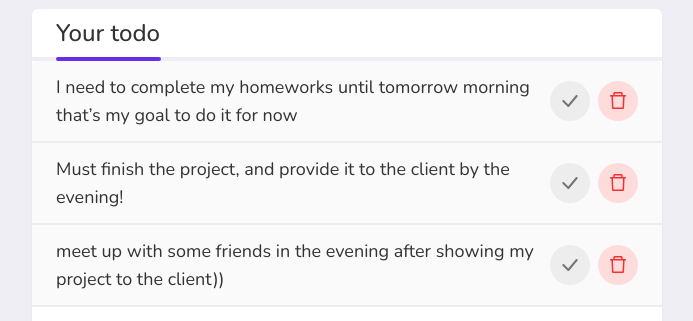
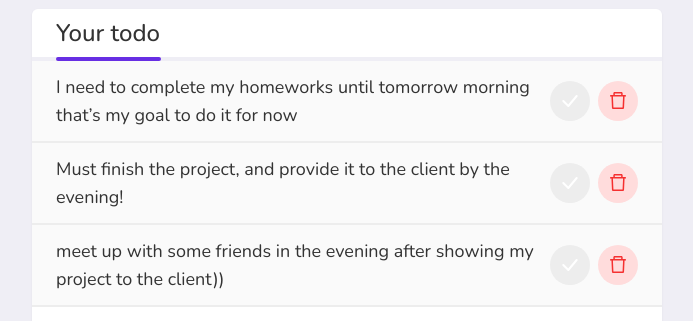
Before and after one commit to itsaslanov/todo-app, a Vue app: page / in a window 1280 px wide. Shown: the top 321 px of the page, without its empty margins (293-986 px from the left). Built offline with nearby package versions, Linux system fonts and the light colour scheme.

Commit message:
done feature done :100:

```diff
--- a/src/App.vue
+++ b/src/App.vue
@@ -33,15 +33,22 @@ const addTodo = (task) => {
 };
 
 const deleteTask = (id) => {
-  tasks.value = tasks.value.filter((task) => {
-    return task.id !== id;
-  });
+  tasks.value = tasks.value.filter((task) => task.id !== id);
+};
+
+const toggleDone = (id) => {
+  const index = tasks.value.findIndex((task) => task.id === id);
+  tasks.value[index].done = !tasks.value[index].done;
 };
 </script>
 
 <template>
   <div class="max-w-[630px] mx-auto mt-0 sm:mt-[8.5px]">
-    <AppLayoutTasks :tasks="tasks" @deleteTask="deleteTask" />
+    <AppLayoutTasks
+      :tasks="tasks"
+      @deleteTask="deleteTask"
+      @toggleDone="toggleDone"
+    />
     <AppInput @addTodo="addTodo" />
   </div>
 </template>
--- a/src/components/AppLayoutTasks.vue
+++ b/src/components/AppLayoutTasks.vue
@@ -5,10 +5,14 @@ const { tasks } = defineProps({
   },
 });
 
-const emits = defineEmits(["deleteTask"]);
+const emits = defineEmits(["deleteTask", "toggleDone"]);
 
 const deleteTask = (id) => {
   emits("deleteTask", id);
+};
+
+const toggleDone = (id) => {
+  emits("toggleDone", id);
 };
 </script>
 
@@ -18,22 +22,43 @@ const deleteTask = (id) => {
     <div class="relative bg-light-purple h-[4px]">
       <div class="absolute w-[105px] h-[4px] bg-purple rounded-xl left-6"></div>
     </div>
-    <div class="h-[87vh] sm:h-[84vh] overflow-scroll rounded-xl">
+    <div class="h-[87vh] sm:h-[84vh] overflow-scroll">
       <!-- TODOS -->
       <ul class="list-none" v-for="task in tasks" :key="task.id">
         <li
           class="bg-light-gray py-3 px-6 border-b-2 border-light-gray-20 md:flex md:justify-between"
+          :class="task.done ? 'bg-light-green' : ''"
         >
-          <span class="text-base sm:text-lg">
+          <span
+            class="text-base sm:text-lg"
+            :class="task.done ? 'text-green line-through' : 'text-black'"
+          >
             {{ task.content }}
           </span>
           <div class="flex sm:flex-col gap-2 justify-between">
             <div class="flex gap-3 md:gap-2 justify-center mt-2">
               <AppButton
-                color="default"
+                @click="toggleDone(task.id)"
+                :class="task.done ? 'done' : ''"
                 class="rounded-[50%] sm:w-[40px] w-[30px] sm:h-[40px] h-[30px]"
               >
-                <img src="../assets/icons/correct.svg" class="mx-auto w-4" />
+                <span class="relative w-4 block">
+                  <svg class="absolute top-2/4 left-2/4 translate-x-[-10%] sm:translate-x-[25%] translate-y-[-50%]"
+                    width="16"
+                    height="12"
+                    viewBox="0 0 16 12"
+                    fill="none"
+                    xmlns="http://www.w3.org/2000/svg"
+                  >
+                    <path
+                      class="check-done"
+                      d="M1.33333 6L6.33333 11L14.6667 1"
+                      stroke-width="2"
+                      stroke-linecap="round"
+                      stroke-linejoin="round"
+                    />
+                  </svg>
+                </span>
               </AppButton>
               <AppButton
                 @click="deleteTask(task.id)"
@@ -52,3 +77,13 @@ const deleteTask = (id) => {
     </div>
   </AppCard>
 </template>
+
+<style scoped>
+.done {
+  background-color: #4dd272 !important;
+}
+
+.check-done {
+  stroke: white !important;
+}
+</style>
```
Also changed, not shown: src/assets/icons/correct.svg.
